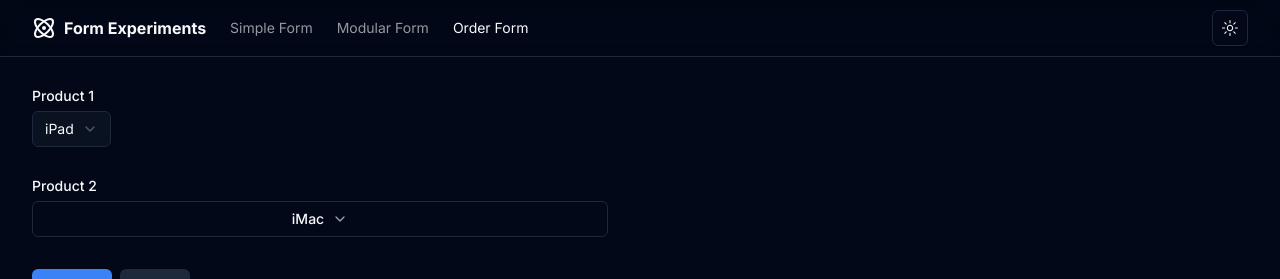
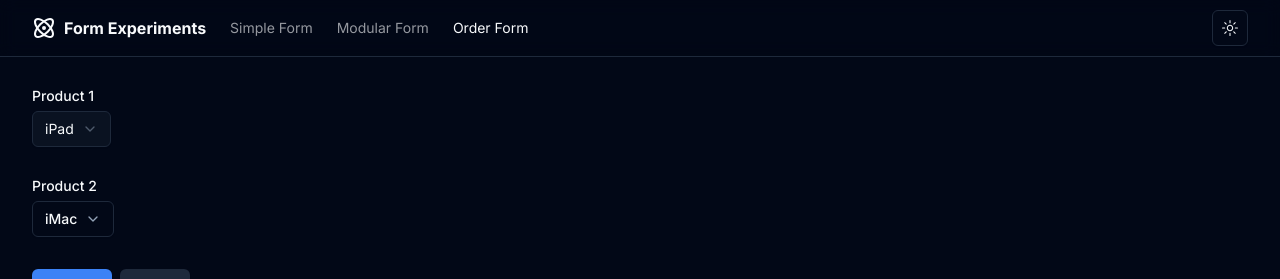
Before and after one commit to nareshbhatia/form-experiments, a React (Vite) app: page /order-form in a window 1280 px wide. Shown: the top 279 px of the page. Built offline with nearby package versions, Linux system fonts and the light colour scheme.

Commit message:
Fix issue with product2Id button expanding to 100% width

```diff
--- a/src/app/routes/order-form/OrderForm.tsx
+++ b/src/app/routes/order-form/OrderForm.tsx
@@ -87,11 +87,11 @@
           control={form.control}
           name="product2Id"
           render={({ field }) => (
-            <FormItem>
+            <FormItem className="flex flex-col items-start">
               <FormLabel>Product 2</FormLabel>
               <DropdownMenu>
                 <DropdownMenuTrigger asChild>
-                  <Button variant="outline">
+                  <Button variant="outline" className="inline-flex w-fit">
                     {field.value
                       ? (products.find((p) => p.id === field.value)?.name ??
                         field.value)
```
